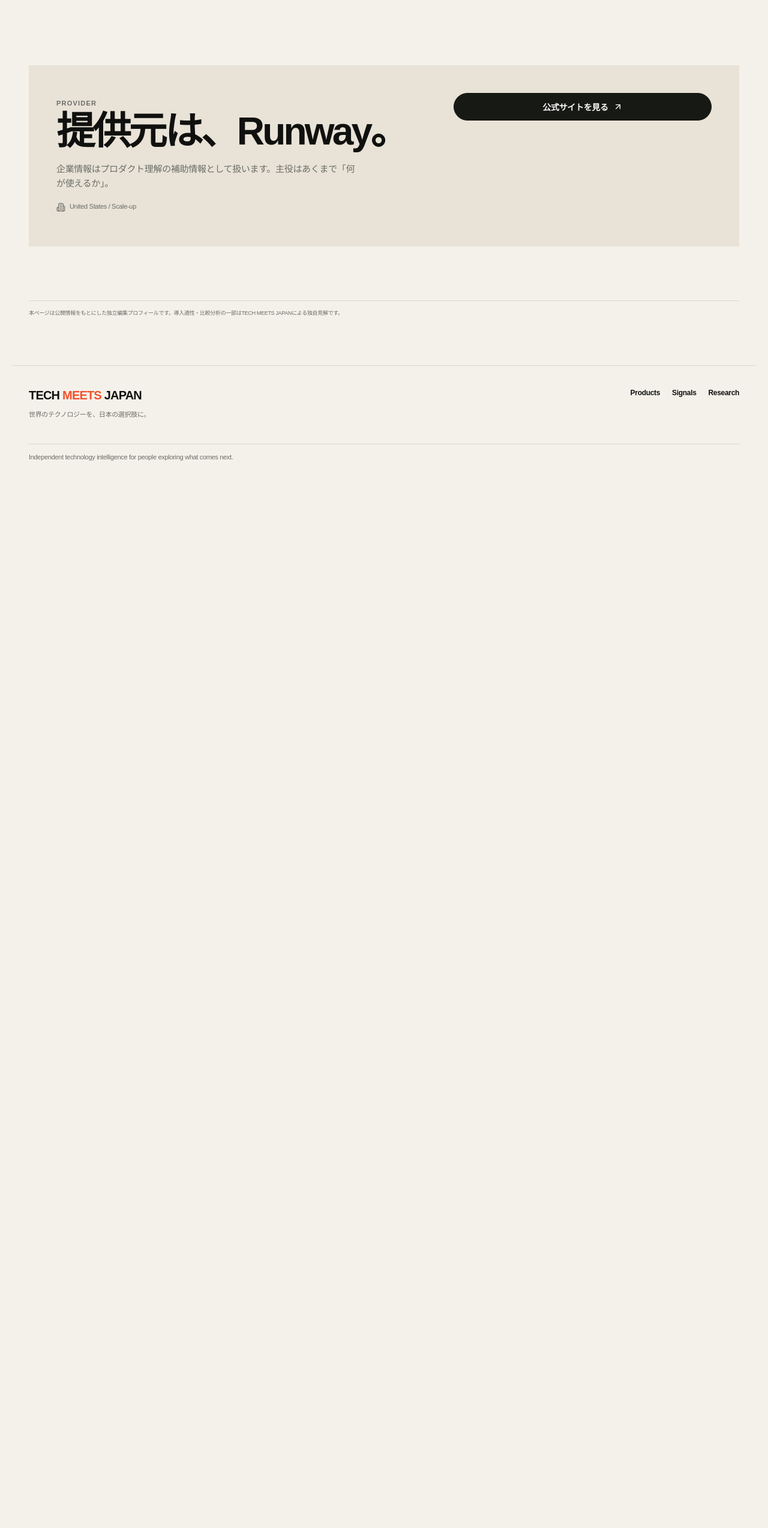
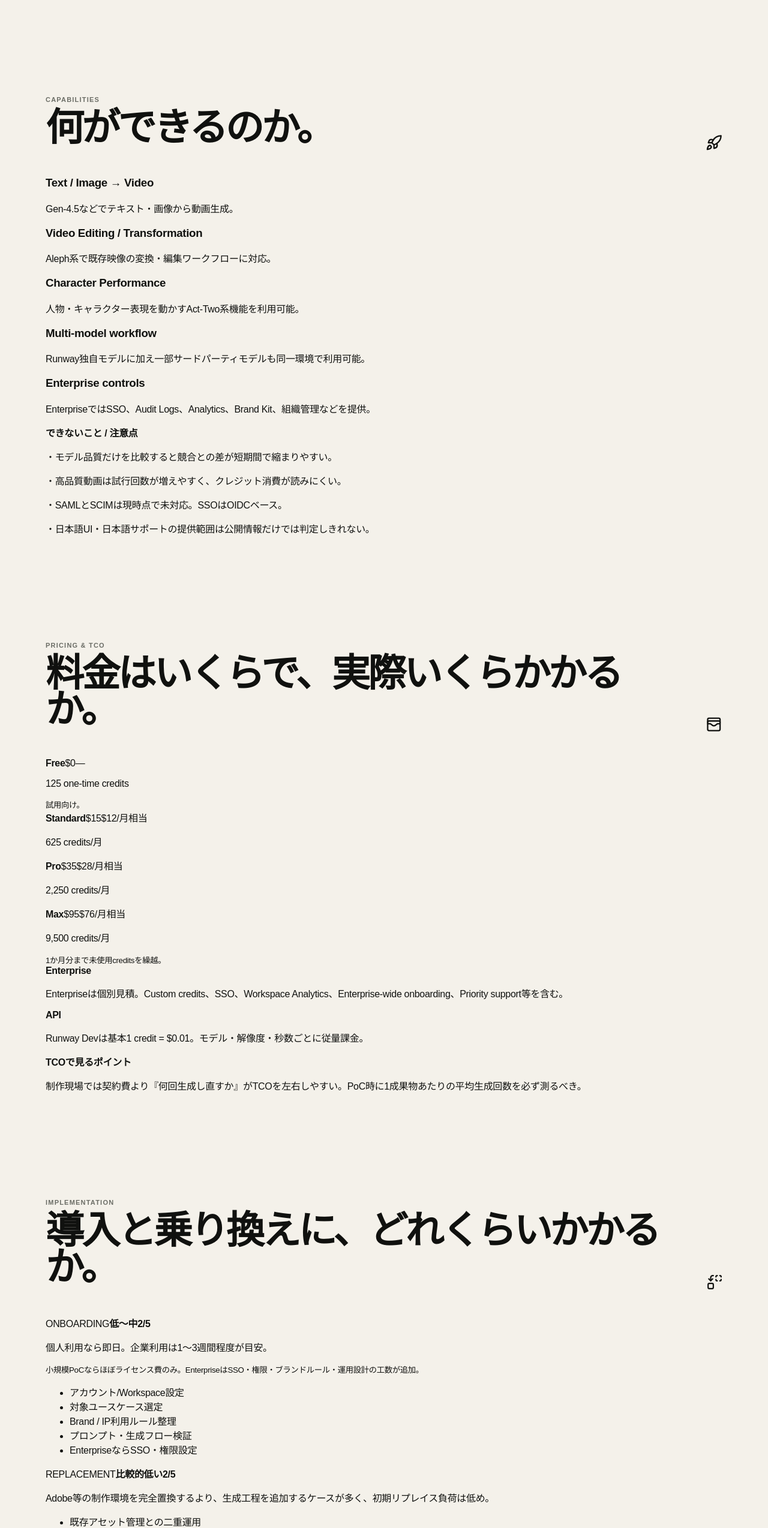
Before and after one commit to yasu-kai/tech-meets-japan, a Next.js app: page /products/runway-ai-video in a window 1280 px wide. Shown: the part 2841-5389 px from the top of the page at 60% size. Before the commit the page ends 3670 px from the top, so only its background shows below. Built offline with nearby package versions, Linux system fonts and the light colour scheme.

Commit message:
Render decision-grade product evaluation sections

```diff
--- a/app/products/[slug]/page.tsx
+++ b/app/products/[slug]/page.tsx
@@ -1,5 +1,5 @@
 import { notFound } from "next/navigation";
-import { ArrowUpRight, Building2, Check, GitCompareArrows, Globe2, Sparkles } from "lucide-react";
+import { ArrowUpRight, Building2, Check, GitCompareArrows, Sparkles, Languages, Headphones, Plug, ShieldCheck, WalletCards, Replace, Rocket, LockKeyhole } from "lucide-react";
 import Header from "@/components/Header";
 import Footer from "@/components/Footer";
 import { companies, products } from "@/lib/data";
@@ -92,6 +92,85 @@ export default async function ProductPage({params}:{params:Promise<{slug:string}
           </section>
         )}
 
+        {product.decision && (
+          <>
+            <section className="section section-tight product-analysis">
+              <div className="section-heading"><div><p className="eyebrow">CAPABILITIES</p><h2>何ができるのか。</h2></div><Rocket size={28}/></div>
+              <div className="decision-grid">
+                {product.decision.capabilities?.map(x=>(
+                  <article key={x.label}><h3>{x.label}</h3><p>{x.detail}</p></article>
+                ))}
+              </div>
+              {!!product.decision.limitations?.length && <div className="decision-note"><strong>できないこと / 注意点</strong>{product.decision.limitations.map(x=><p key={x}>・{x}</p>)}</div>}
+            </section>
+
+            <section className="section section-tight product-analysis">
+              <div className="section-heading"><div><p className="eyebrow">PRICING & TCO</p><h2>料金はいくらで、実際いくらかかるか。</h2></div><WalletCards size={28}/></div>
+              <div className="pricing-table">
+                {product.decision.pricing?.publicPlans?.map(p=><div key={p.name}><strong>{p.name}</strong><span>{p.monthly}</span><span>{p.annualEquivalent||"—"}</span><p>{p.credits}</p><small>{p.notes}</small></div>)}
+              </div>
+              <div className="decision-split">
+                <div><strong>Enterprise</strong><p>{product.decision.pricing?.enterprise}</p></div>
+                <div><strong>API</strong><p>{product.decision.pricing?.api}</p></div>
+                <div><strong>TCOで見るポイント</strong><p>{product.decision.pricing?.tcoNote}</p></div>
+              </div>
+            </section>
+
+            <section className="section section-tight product-analysis">
+              <div className="section-heading"><div><p className="eyebrow">IMPLEMENTATION</p><h2>導入と乗り換えに、どれくらいかかるか。</h2></div><Replace size={28}/></div>
+              <div className="cost-meter-grid">
+                <div className="cost-card"><span>ONBOARDING</span><strong>{product.decision.onboarding?.label}</strong><b>{product.decision.onboarding?.level}/5</b><p>{product.decision.onboarding?.timeToValue}</p><small>{product.decision.onboarding?.costNote}</small><ul>{product.decision.onboarding?.tasks.map(x=><li key={x}>{x}</li>)}</ul></div>
+                <div className="cost-card"><span>REPLACEMENT</span><strong>{product.decision.replacement?.label}</strong><b>{product.decision.replacement?.level}/5</b><p>{product.decision.replacement?.costNote}</p><ul>{product.decision.replacement?.migrationRisks.map(x=><li key={x}>{x}</li>)}</ul></div>
+                <div className="cost-card"><span>LOCK-IN</span><strong>{product.decision.lockIn?.label}</strong><b>{product.decision.lockIn?.level}/5</b><ul>{product.decision.lockIn?.reasons.map(x=><li key={x}>{x}</li>)}</ul></div>
+              </div>
+            </section>
+
+            <section className="section section-tight product-analysis">
+              <div className="section-heading"><div><p className="eyebrow">JAPAN READINESS</p><h2>日本で、そのまま使えるか。</h2></div><Languages size={28}/></div>
+              <div className="readiness-grid">
+                <div><span>UI</span><strong>{product.decision.japanese?.ui}</strong></div>
+                <div><span>入力</span><strong>{product.decision.japanese?.input}</strong></div>
+                <div><span>出力</span><strong>{product.decision.japanese?.output}</strong></div>
+                <div><span>Docs</span><strong>{product.decision.japanese?.docs}</strong></div>
+                <div><span>Support</span><strong>{product.decision.japanese?.support}</strong></div>
+              </div>
+              {product.decision.japanese?.note && <div className="decision-note"><p>{product.decision.japanese.note}</p></div>}
+            </section>
+
+            <section className="section section-tight product-analysis">
+              <div className="section-heading"><div><p className="eyebrow">SUPPORT & INTEGRATIONS</p><h2>運用開始後に困らないか。</h2></div><Headphones size={28}/></div>
+              <div className="decision-split">
+                <div><strong>Support</strong>{product.decision.support?.details.map(x=><p key={x}>・{x}</p>)}</div>
+                <div><strong>Integrations</strong><div className="buyer-grid">{product.decision.integrations?.map(x=><span key={x}><Plug size={13}/>{x}</span>)}</div></div>
+                <div><strong>Trial</strong><p>{product.decision.trial?.available}</p><p>{product.decision.trial?.detail}</p></div>
+              </div>
+            </section>
+
+            <section className="section section-tight product-analysis">
+              <div className="section-heading"><div><p className="eyebrow">ENTERPRISE READINESS</p><h2>大企業導入に耐えられるか。</h2></div><ShieldCheck size={28}/></div>
+              <div className="enterprise-table">
+                {product.decision.enterpriseReadiness?.map(x=><div key={x.item}><strong>{x.item}</strong><span>{x.status}</span><p>{x.note||""}</p></div>)}
+              </div>
+            </section>
+
+            <section className="section section-tight product-analysis">
+              <div className="section-heading"><div><p className="eyebrow">FIT</p><h2>向いている会社、向いていない会社。</h2></div><LockKeyhole size={28}/></div>
+              <div className="fit-two-col">
+                <div><span>BEST FOR</span>{product.decision.bestFor?.map(x=><p key={x}>✓ {x}</p>)}</div>
+                <div><span>NOT FOR</span>{product.decision.notFor?.map(x=><p key={x}>× {x}</p>)}</div>
+              </div>
+              {product.decision.verdict && <div className="final-verdict"><span>{product.decision.verdict.status}</span><p>{product.decision.verdict.summary}</p></div>}
+            </section>
+
+            <section className="section section-tight product-analysis">
+              <div className="section-heading"><div><p className="eyebrow">DATA CONFIDENCE</p><h2>どこまで確かな情報か。</h2></div></div>
+              <div className="evidence-table">
+                {product.decision.evidence?.map(x=><div key={x.item}><strong>{x.item}</strong><span>{x.type}</span><span>{x.confidence}</span><p>{x.source||"独自推定"}</p></div>)}
+              </div>
+            </section>
+          </>
+        )}
+
         <section className="profile-end">
           <div>
             <p className="eyebrow">PROVIDER</p>
```
